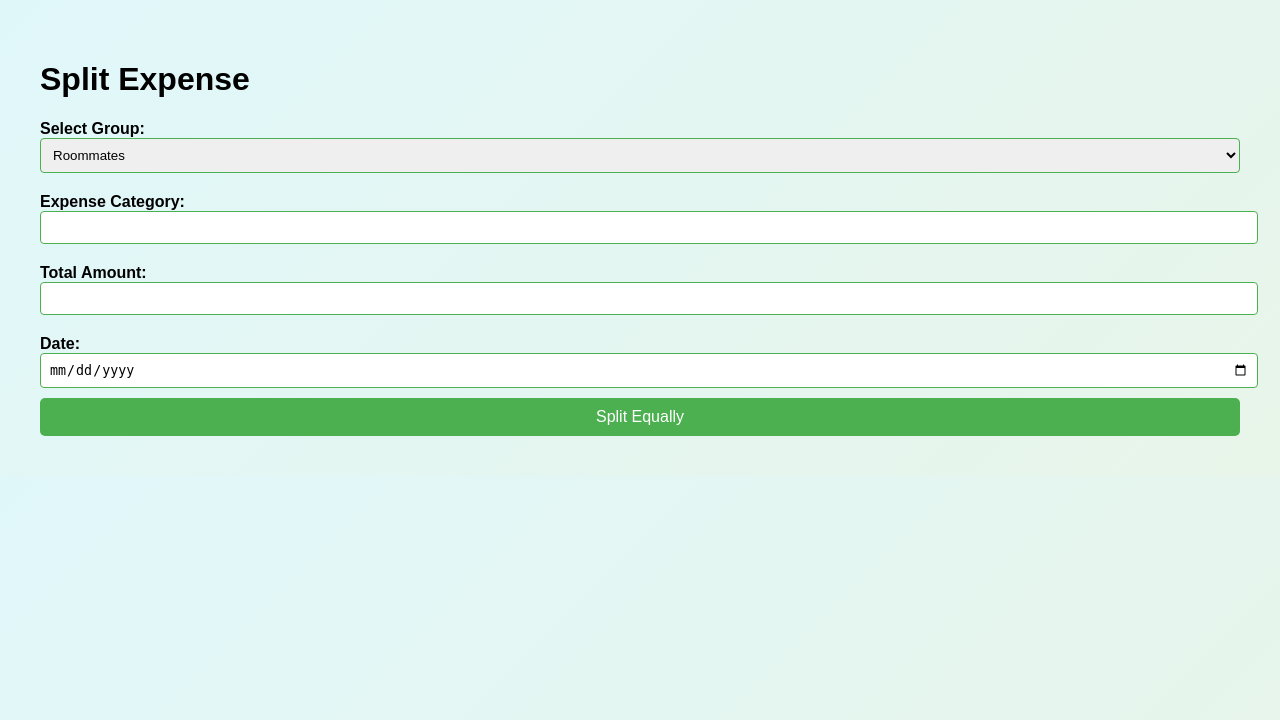
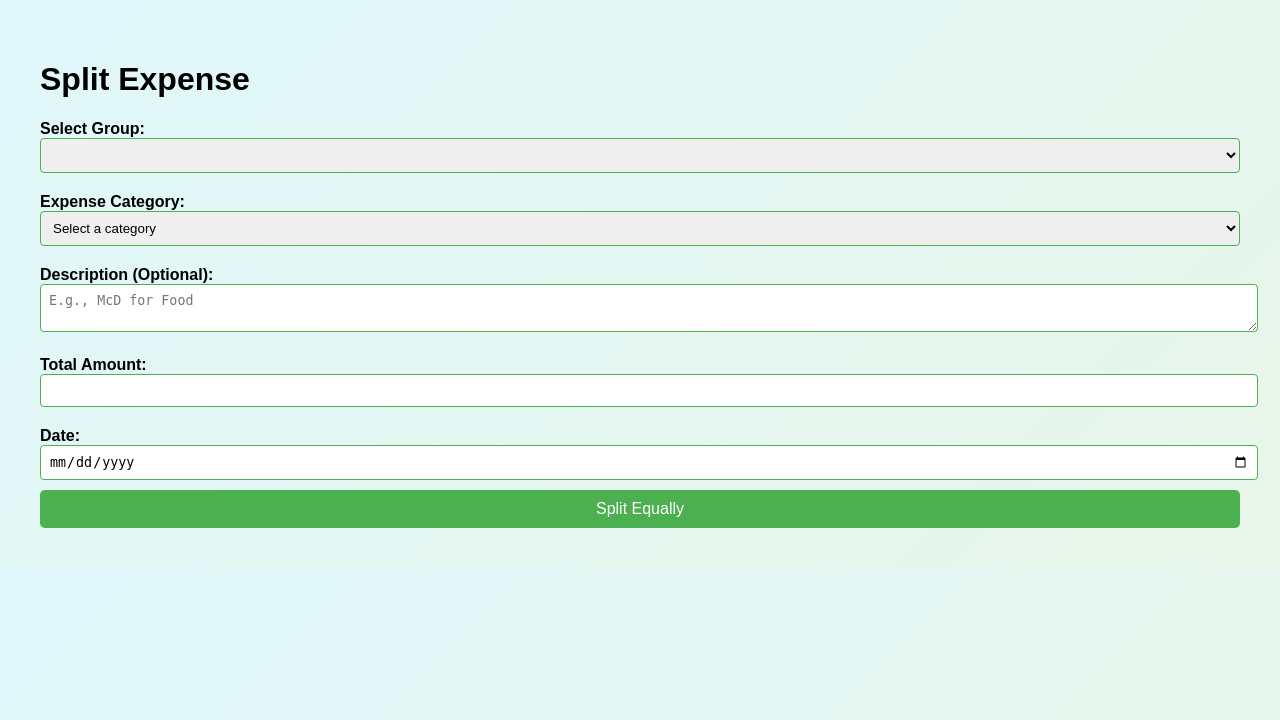
Before and after one commit to Bruhathi06/split-wise, a Flask app: page /split_expense in a window 1280 px wide. Shown: the top 720 px of the page. Run offline with Flask 3, Linux system fonts and the light colour scheme; a user stored in the database is signed in; data comes from the database, SQL or seed files in the repository; both versions use the stored data as it was after the commit; lists and menus that the app fills with data are empty.

Commit message:
created grop dowm menue for categories

```diff
--- a/app.py
+++ b/app.py
@@ -115,11 +115,9 @@ def send_reset_email(to, link):
 BASE_DIR = os.path.dirname(os.path.abspath(__file__))
 db_path = os.path.join(BASE_DIR, 'splitwise.db')
 
-# Initialize database
 def init_db():
     conn = sqlite3.connect(db_path)
     cursor = conn.cursor()
-
 
     # Create users table with email, password, name, and phone number
     cursor.execute('''
@@ -131,6 +129,7 @@ def init_db():
             phone TEXT NOT NULL
         )
     ''')
+
     # Create Groups table
     cursor.execute('''
         CREATE TABLE IF NOT EXISTS groups_table (
@@ -150,12 +149,13 @@ def init_db():
         )
     ''')
 
-     # Create group_expenses table
+    # Create group_expenses table
     cursor.execute('''
         CREATE TABLE IF NOT EXISTS group_expenses (
             id INTEGER PRIMARY KEY AUTOINCREMENT,
             group_name TEXT NOT NULL,
             category TEXT NOT NULL,
+            category_description TEXT NOT NULL,
             total_amount REAL NOT NULL,
             payer TEXT NOT NULL,
             date TEXT NOT NULL,
@@ -176,8 +176,19 @@ def init_db():
         )
     ''')
 
+    # Alter the table to add the new column if it doesn't exist
+    try:
+        cursor.execute('''
+            ALTER TABLE group_expenses ADD COLUMN category_description TEXT;
+        ''')
+    except sqlite3.OperationalError:
+        # If the column already exists, ignore the error
+        pass
+
     conn.commit()
     conn.close()
+
+
 
 # Home page
 @app.route('/')
@@ -497,6 +508,7 @@ def split_expense():
     if request.method == 'POST':
         group_name = request.form.get('group_name')
         category = request.form.get('category')
+        category_description = request.form.get('category_description')  # New description field
         total_amount = request.form.get('total_amount')
         date = request.form.get('date')
         payer = session['username']  # Automatically set the payer to the logged-in user
@@ -536,8 +548,10 @@ def split_expense():
         split_amounts[payer] = 0
 
         # Insert the expense into the group_expenses table
-        cursor.execute('INSERT INTO group_expenses (group_name, category, total_amount, payer, date) VALUES (?, ?, ?, ?, ?)',
-                       (group_name, category, total_amount, payer, date))
+        cursor.execute('''
+            INSERT INTO group_expenses (group_name, category, category_description, total_amount, payer, date)
+            VALUES (?, ?, ?, ?, ?, ?)''',
+            (group_name, category, category_description, total_amount, payer, date))
         expense_id = cursor.lastrowid
 
         # Insert each member's owed amount into the expense_details table
@@ -552,13 +566,14 @@ def split_expense():
         return redirect(url_for('group_history', group_name=group_name))
 
     # Handling GET request to show available groups
+    username = session['username']
     conn = sqlite3.connect(db_path)
     cursor = conn.cursor()
-    cursor.execute('SELECT group_name FROM groups_table')
+    cursor.execute('SELECT group_name FROM members WHERE name = ?', (username,))
     groups = cursor.fetchall()
     conn.close()
 
-    # Render template with groups available
+    # Render template with groups available for the logged-in user
     return render_template('split_expense.html', groups=groups)
 
 @app.route('/group_history')
@@ -566,17 +581,27 @@ def group_history():
     if 'username' not in session:
         return redirect(url_for('login'))
 
+    logged_in_user = session['username']
     conn = sqlite3.connect(db_path)
     cursor = conn.cursor()
     cursor.execute('''
-        SELECT ge.group_name, ge.category, ge.total_amount, ge.payer, ge.date, ed.member_name, ed.amount_owed
+        SELECT ge.group_name, ge.category, ge.category_description, ge.total_amount, ge.payer, ge.date, ed.member_name, ed.amount_owed
         FROM group_expenses ge
         JOIN expense_details ed ON ge.id = ed.expense_id
-    ''')
+        WHERE ge.group_name IN (SELECT group_name FROM members WHERE name = ?)
+    ''', (logged_in_user,))
     history = cursor.fetchall()
     conn.close()
 
-    return render_template('group_history.html', history=history)
+    grouped_history = {}
+    for record in history:
+        key = (record[0], record[1], record[2], record[3], record[4], record[5])
+        if key not in grouped_history:
+            grouped_history[key] = []
+        grouped_history[key].append((record[6], record[7]))
+
+    return render_template('group_history.html', grouped_history=grouped_history)
+
 
 #account page
 @app.route('/index')
--- a/templates/split_expense.html
+++ b/templates/split_expense.html
@@ -1,6 +1,8 @@
 <!DOCTYPE html>
 <html lang="en">
 <head>
+    <meta charset="UTF-8">
+    <meta name="viewport" content="width=device-width, initial-scale=1.0">
     <title>Split Expense</title>
     <style>
         body {
@@ -14,7 +16,7 @@
             display: block;
             margin-top: 10px;
         }
-        input, select {
+        input, select, textarea {
             width: 100%;
             padding: 8px;
             margin-bottom: 10px;
@@ -47,7 +49,17 @@
         </select>
 
         <label for="category">Expense Category:</label>
-        <input type="text" id="category" name="category" required>
+        <select name="category" id="category" required>
+            <option value="" disabled selected>Select a category</option>
+            <option value="Rent">Rent</option>
+            <option value="Utilities & Other Bills">Utilities & Other Bills</option>
+            <option value="Grocery">Grocery</option>
+            <option value="Food">Food</option>
+            <option value="Others">Others</option>
+        </select>
+
+        <label for="category_description">Description (Optional):</label>
+        <textarea id="category_description" name="category_description" placeholder="E.g., McD for Food"></textarea>
 
         <label for="total_amount">Total Amount:</label>
         <input type="number" id="total_amount" name="total_amount" step="0.01" required>
```
Also changed, not shown: templates/group_history.html (+25 -11 lines), splitwise.db.
